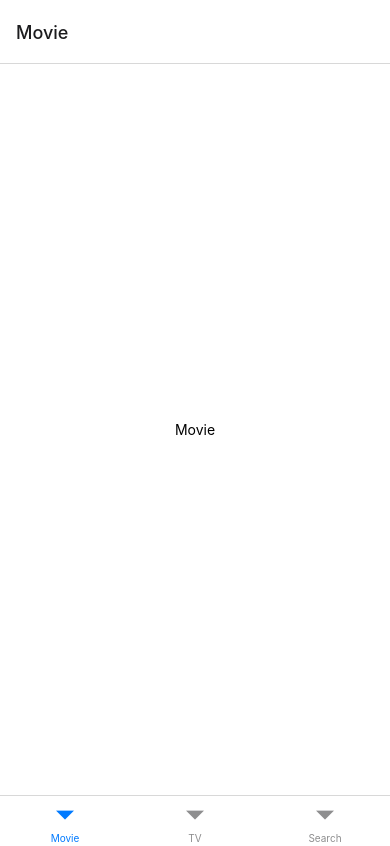
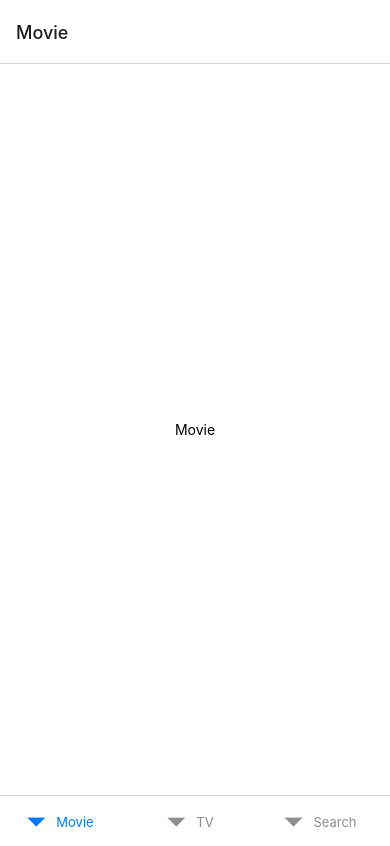
Before and after one commit to theoldtree/ReactNative_Nomad_MasterCLass, a React Native app: screen / in a window 390 px wide. Built offline with nearby package versions, Linux system fonts and the light colour scheme.

Commit message:
react navigation header styling

```diff
--- a/App.js
+++ b/App.js
@@ -4,11 +4,14 @@ import { StyleSheet, Text, View, Image } from 'react-native';
 import { useAssets } from 'expo-asset';
 import { NavigationContainer } from '@react-navigation/native';
 import Tabs from './navigation/Tab';
+import { Ionicons } from '@expo/vector-icons';
+import { useFonts } from 'expo-font';
 
 export default function App() {
   const [assets] = useAssets([require('./assets/greeting.png')])
+  const [fonts] = useFonts(Ionicons.font)
 
-  if(!assets)
+  if(!assets || !fonts)
   return (
     <AppLoading/>
   )
--- a/navigation/Tab.js
+++ b/navigation/Tab.js
@@ -1,5 +1,6 @@
 import { createBottomTabNavigator } from '@react-navigation/bottom-tabs';
 import React from 'react';
+import { useColorScheme } from 'react-native';
 import Movie from '../Screens/Movie';
 import Search from '../Screens/Search';
 import TV from '../Screens/TV';
@@ -7,8 +8,13 @@ import TV from '../Screens/TV';
 const Tab = createBottomTabNavigator();
 
 export default function Tabs() {
+  const colorScheme = useColorScheme();
+  console.log(colorScheme)
   return (
-    <Tab.Navigator>
+    <Tab.Navigator
+      screenOptions={{
+        tabBarLabelPosition: 'beside-icon'
+      }}>
       <Tab.Screen name="Movie" component={Movie} />
       <Tab.Screen name="TV" component={TV} />
       <Tab.Screen name="Search" component={Search} />
--- a/package.json
+++ b/package.json
@@ -10,6 +10,7 @@
   },
   "dependencies": {
     "@react-navigation/bottom-tabs": "^6.1.0",
+    "@react-navigation/elements": "^1.3.0",
     "@react-navigation/native": "^6.0.7",
     "expo": "~44.0.2",
     "expo-app-loading": "~1.3.0",
```
Also changed, not shown: 2 other files (tests, documents, lock files or other folders).
